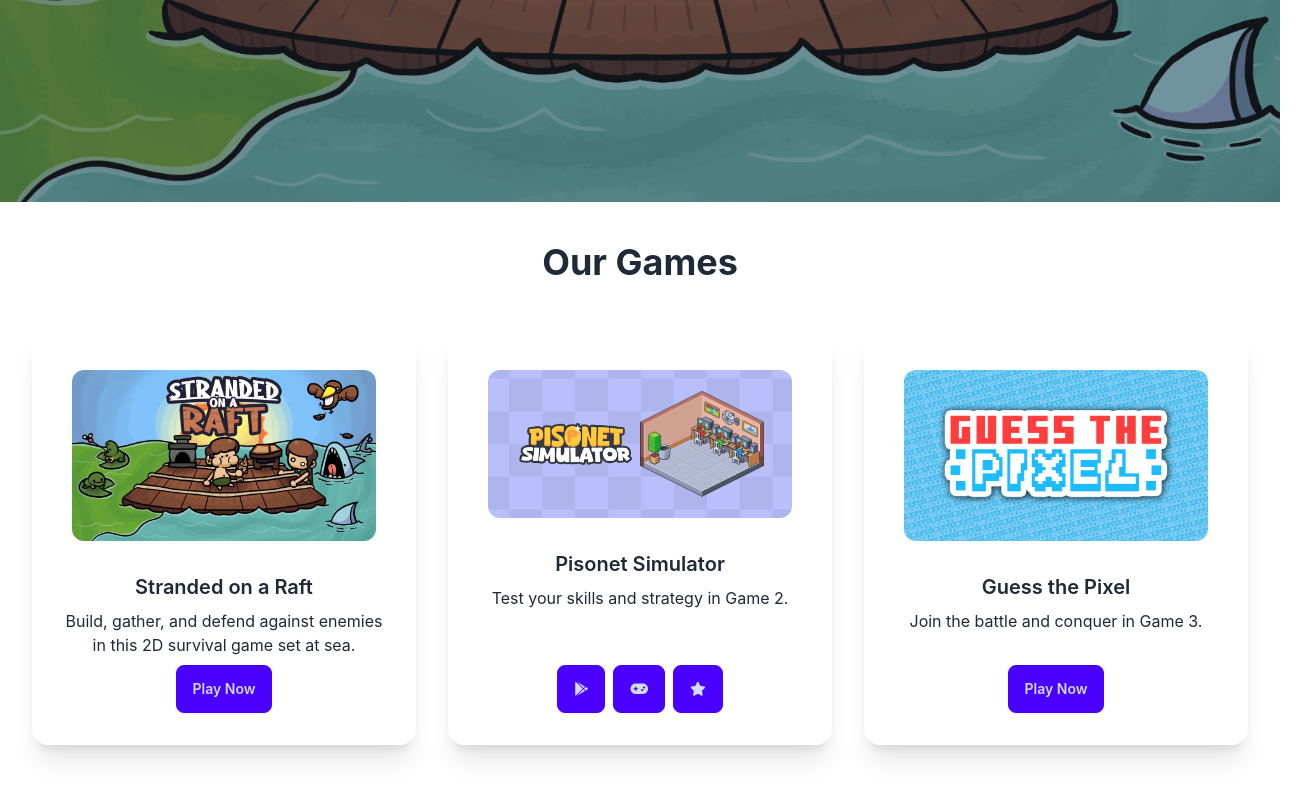
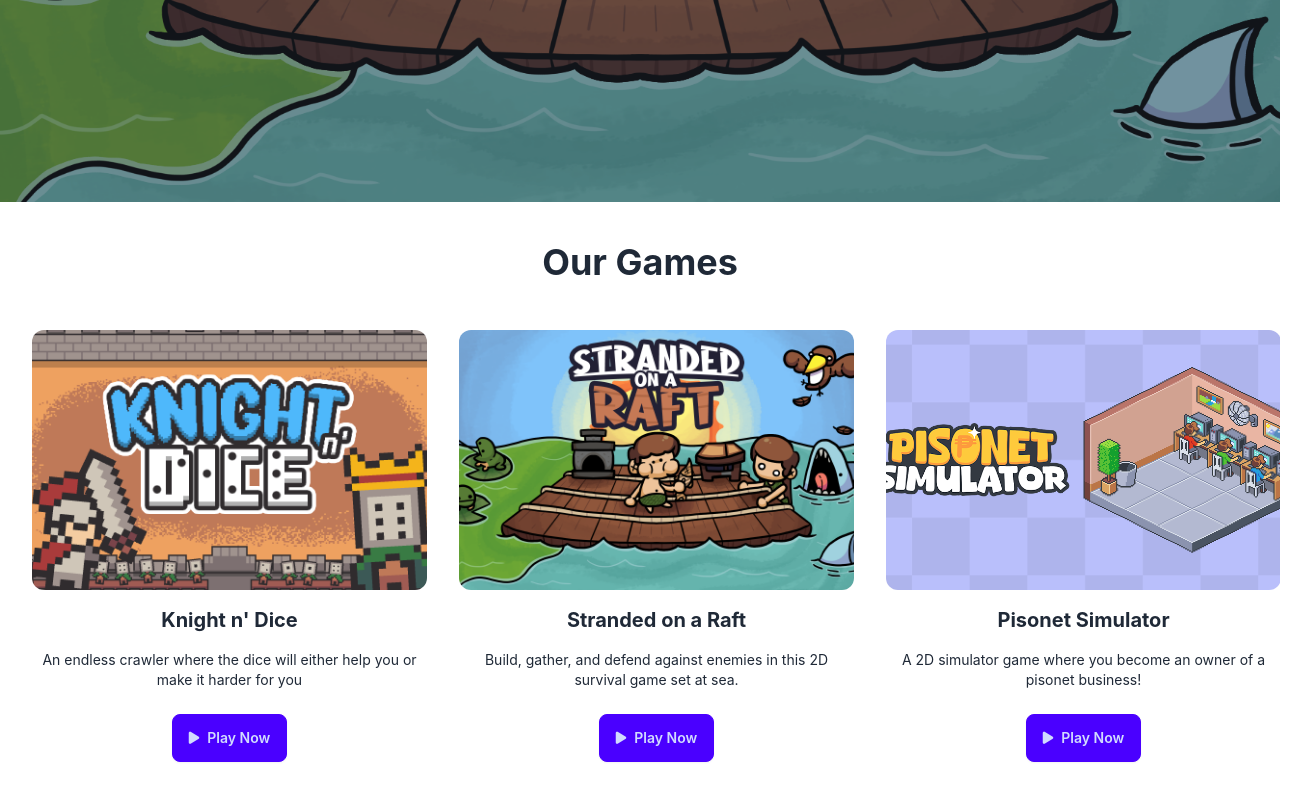
Before and after one commit to Rinexus-Games/rinexus-website, a React (Create React App) app: page / in a window 1280 px wide. Shown: the part 598-1398 px from the top of the page, 1305 px wide, since content can reach past the window. Built offline with nearby package versions, Linux system fonts and the light colour scheme.

Commit message:
add game slider

```diff
--- a/package.json
+++ b/package.json
@@ -11,6 +11,8 @@
     "react-dom": "^18.3.1",
     "react-router-dom": "^6.25.1",
     "react-scripts": "5.0.1",
+    "react-slick": "^0.30.2",
+    "slick-carousel": "^1.8.1",
     "web-vitals": "^2.1.4"
   },
   "scripts": {
--- a/src/App.jsx
+++ b/src/App.jsx
@@ -2,6 +2,7 @@
 import React from 'react';
 import IMAGES from './img/index.js';
 import Navbar from './Navbar';
+import OurGames from './Games';
 
 function App() {
   return (
@@ -13,77 +14,7 @@ function App() {
       >
         <div className="hero-overlay bg-opacity-40"></div>
       </div>
-
-      <div className="container mx-auto my-10">
-        <h2 className="text-4xl font-bold text-center mb-8">Our Games</h2>
-        <div className="flex flex-wrap justify-center">
-          <div className="card bg-base-100 w-96 shadow-xl m-4">
-            <figure className="px-10 pt-10">
-              <img
-                src={IMAGES.game1}
-                alt="Game 1"
-                className="rounded-xl"
-              />
-            </figure>
-            <div className="card-body items-center text-center">
-              <h2 className="card-title">Stranded on a Raft</h2>
-              <p>Build, gather, and defend against enemies in this 2D survival game set at sea.</p>
-              <div className="card-actions">
-                <a href="/play/game1" className="btn btn-primary">Play Now</a>
-              </div>
-            </div>
-          </div>
-
-          <div className="card bg-base-100 w-96 shadow-xl m-4">
-            <figure className="px-10 pt-10">
-              <img
-                src={IMAGES.game2}
-                alt="Game 2"
-                className="rounded-xl"
-              />
-            </figure>
-            <div className="card-body items-center text-center">
-              <h2 className="card-title">Pisonet Simulator</h2>
-              <p>Test your skills and strategy in Game 2.</p>
-              <div className="card-actions">
-                <a href="https://play.google.com/store" target="_blank" rel="noopener noreferrer">
-                  <button className="btn btn-primary">
-                    <i className="fab fa-google-play"></i>
-                  </button>
-                </a>
-                <a href="https://itch.io" target="_blank" rel="noopener noreferrer">
-                  <button className="btn btn-primary">
-                    <i className="fas fa-gamepad"></i>
-                  </button>
-                </a>
-                <a href="https://newgrounds.com" target="_blank" rel="noopener noreferrer">
-                  <button className="btn btn-primary">
-                    <i className="fas fa-star"></i>
-                  </button>
-                </a>
-              </div>
-            </div>
-          </div>
-
-          <div className="card bg-base-100 w-96 shadow-xl m-4">
-            <figure className="px-10 pt-10">
-              <img
-                src={IMAGES.game3}
-                alt="Game 3"
-                className="rounded-xl"
-              />
-            </figure>
-            <div className="card-body items-center text-center">
-              <h2 className="card-title">Guess the Pixel</h2>
-              <p>Join the battle and conquer in Game 3.</p>
-              <div className="card-actions">
-                <a href="/play/game3" className="btn btn-primary">Play Now</a>
-              </div>
-            </div>
-          </div>
-        </div>
-      </div>
-
+      <OurGames />
 
     </div>
   );
--- /dev/null
+++ b/src/Games.jsx
@@ -0,0 +1,118 @@
+import React from 'react';
+import Slider from 'react-slick';
+import IMAGES from './img'; // Make sure this path is correct
+import 'slick-carousel/slick/slick.css';
+import 'slick-carousel/slick/slick-theme.css';
+
+const settings = {
+  infinite: true,
+  speed: 500,
+  slidesToShow: 3,
+  slidesToScroll: 1,
+  centerMode: true,
+  centerPadding: '0',
+};
+
+const cardStyle = {
+  width: '300px',
+  height: '400px', // Consistent height for all cards
+  display: 'flex',
+  flexDirection: 'column',
+  justifyContent: 'space-between',
+  boxShadow: '0 4px 8px rgba(0, 0, 0, 0.2)', // Increased shadow to ensure visibility
+  overflow: 'hidden' // Prevent cropping of shadows
+};
+
+const imgStyle = {
+  height: '260px', // Fixed height for images
+  width: '500px',
+  objectFit: 'cover' // Maintain aspect ratio
+};
+
+const OurGames = () => (
+    <div className="container mx-auto my-10">
+      <h2 className="text-4xl font-bold text-center mb-8">Our Games</h2>
+      <div className="w-full">
+        <Slider {...settings}>
+          <div className="card bg-base-100 mx-4" style={cardStyle}>
+            <figure className="px-4 pt-4">
+              <img
+                src={IMAGES.game1}
+                alt="Stranded on a Raft"
+                className="rounded-xl"
+                style={imgStyle}
+              />
+            </figure>
+            <div className="card-body flex flex-col items-center text-center p-4">
+              <h2 className="card-title text-xl font-bold mb-2">Stranded on a Raft</h2>
+              <p className="text-sm mb-4">Build, gather, and defend against enemies in this 2D survival game set at sea.</p>
+              <div className="card-actions">
+                <a href="https://rinexusgames.itch.io/stranded-on-a-raft" className="btn btn-primary">
+                  <i className="fas fa-play"></i> Play Now
+                </a>
+              </div>
+            </div>
+          </div>
+          <div className="card bg-base-100 mx-4" style={cardStyle}>
+            <figure className="px-4 pt-4">
+              <img
+                src={IMAGES.game2}
+                alt="Pisonet Simulator"
+                className="rounded-xl"
+                style={imgStyle}
+              />
+            </figure>
+            <div className="card-body flex flex-col items-center text-center p-4">
+              <h2 className="card-title text-xl font-bold mb-2">Pisonet Simulator</h2>
+              <p className="text-sm mb-4">A 2D simulator game where you become an owner of a pisonet business!</p>
+              <div className="card-actions">
+                <a href="https://play.google.com/store/apps/details?id=com.rinexusgames.pisonet" className="btn btn-primary">
+                  <i className="fas fa-play"></i> Play Now
+                </a>
+              </div>
+            </div>
+          </div>
+          <div className="card bg-base-100 mx-4" style={cardStyle}>
+            <figure className="px-4 pt-4">
+              <img
+                src={IMAGES.game3}
+                alt="Guess the Pixel"
+                className="rounded-xl"
+                style={imgStyle}
+              />
+            </figure>
+            <div className="card-body flex flex-col items-center text-center p-4">
+              <h2 className="card-title text-xl font-bold mb-2">Guess the Pixel</h2>
+              <p className="text-sm mb-4">A multiplayer draw & guess game.</p>
+              <div className="card-actions">
+                <a href="https://gd.games/mynameisrinax/guess-the-pixel" className="btn btn-primary">
+                  <i className="fas fa-play"></i> Play Now
+                </a>
+              </div>
+            </div>
+          </div>
+          <div className="card bg-base-100 mx-4" style={cardStyle}>
+            <figure className="px-4 pt-4">
+              <img
+                src={IMAGES.game4}
+                alt="Knight n' Dice"
+                className="rounded-xl"
+                style={imgStyle}
+              />
+            </figure>
+            <div className="card-body flex flex-col items-center text-center p-4">
+              <h2 className="card-title text-xl font-bold mb-2">Knight n' Dice</h2>
+              <p className="text-sm mb-4">An endless crawler where the dice will either help you or make it harder for you</p>
+              <div className="card-actions">
+                <a href="https://rinexusgames.itch.io/knight-n-dice" className="btn btn-primary">
+                  <i className="fas fa-play"></i> Play Now
+                </a>
+              </div>
+            </div>
+          </div>
+        </Slider>
+      </div>
+    </div>
+  );
+
+export default OurGames;
--- a/src/img/index.js
+++ b/src/img/index.js
@@ -3,7 +3,8 @@ const IMAGES = {
   raft: require('./stranded-on-a-raft.png'),
   game1: require('./game-thumbnail-1.png'),
   game2: require('./game-thumbnail-2.png'),
-  game3: require('./game-thumbnail-3.png')
+  game3: require('./game-thumbnail-3.png'),
+  game4: require('./game-thumbnail-4.png'),
 };
 
 export default IMAGES;
--- a/src/index.css
+++ b/src/index.css
@@ -1,6 +1,10 @@
 @tailwind base;
 @tailwind components;
 @tailwind utilities;
+
+/* Slider */
+@import "~slick-carousel/slick/slick.css";
+@import "~slick-carousel/slick/slick-theme.css";
 
 body {
   margin: 0;
@@ -15,3 +19,22 @@ code {
   font-family: source-code-pro, Menlo, Monaco, Consolas, 'Courier New',
     monospace;
 }
+
+.slick-prev {
+  left: 10px;
+  z-index: 1;
+  background: black;
+  color: white;
+}
+
+.slick-next {
+  right: 10px;
+  z-index: 1;
+  background: black;
+  color: white;
+}
+
+.slick-prev:before, .slick-next:before {
+  font-size: 24px;
+  color: white;
+}
```
Also changed, not shown: src/img/game-thumbnail-4.png (added), 1 other file (tests, documents, lock files or other folders).
